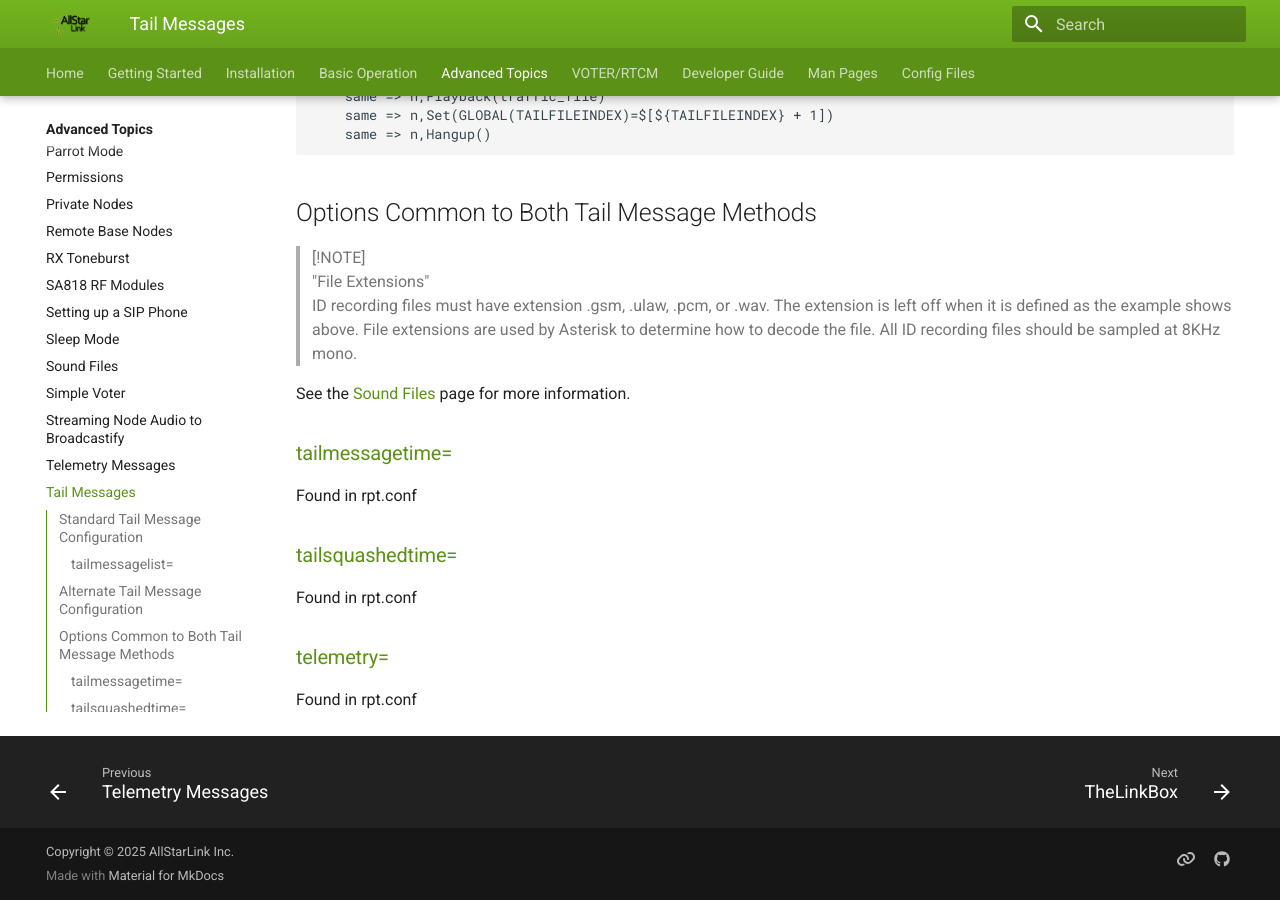
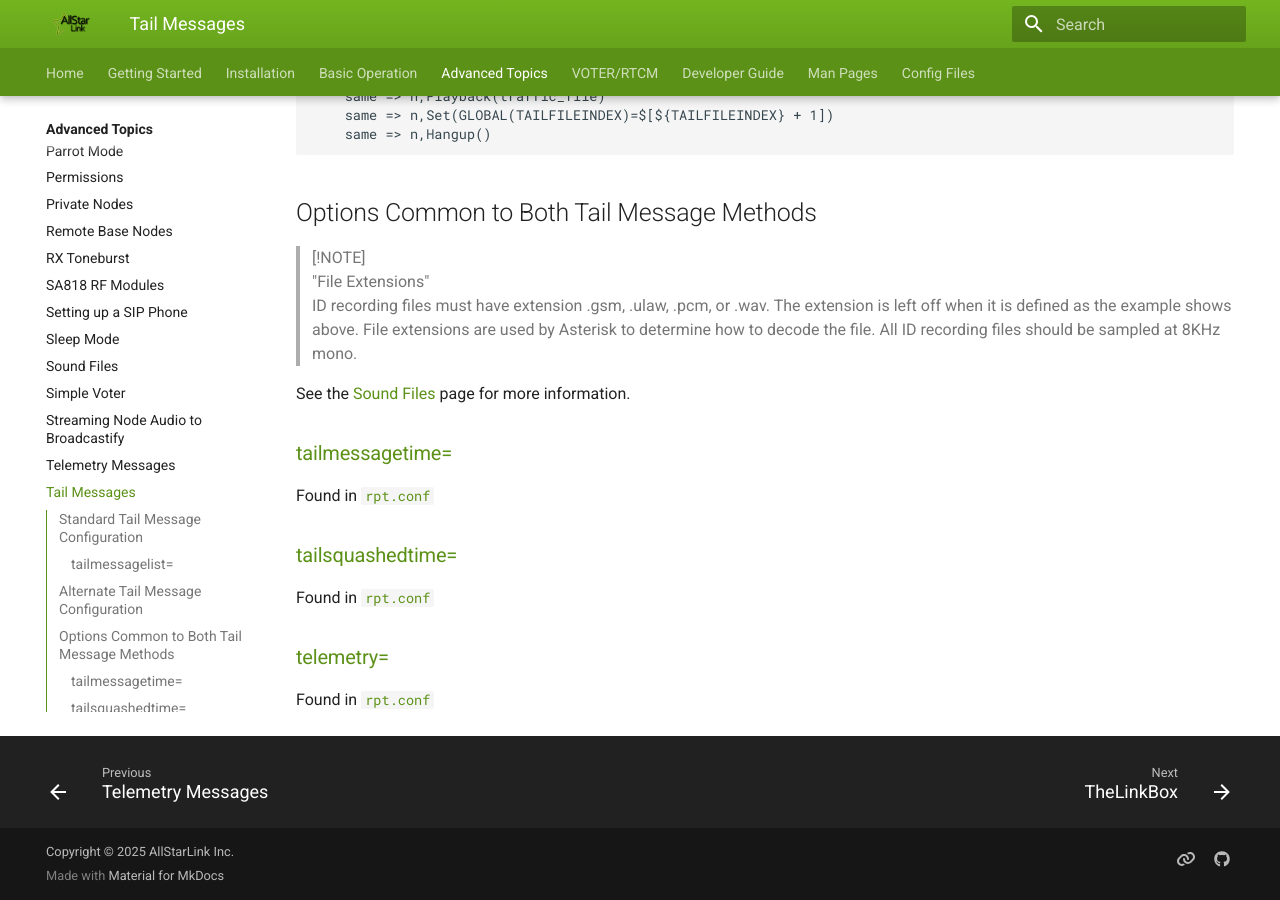
Before and after one commit to AllStarLink/ASL3-Manual, an MkDocs documentation site: the page built from docs/adv-topics/tailmessage.md, in a window 1280 px wide and 900 px high, scrolled down 1377 px. Built offline with MkDocs 1.6.1 and Material for MkDocs 9.7.7, drawn with Linux system fonts in a browser that asks for light colours; some of the changed lines change nothing that is shown.

Commit message:
Update link to rpt_conf.nd

```diff
--- a/docs/adv-topics/tailmessage.md
+++ b/docs/adv-topics/tailmessage.md
@@ -5,7 +5,7 @@
 ## Standard Tail Message Configuration
 
 ### [tailmessagelist=](../config/rpt_conf.md#tailmessagelist)
-Found in [`rpt.conf`](../config/rpt_conf.md#tailmessagelist), this option allows a comma-separated list of audio files to be specified for the tail message function. The tail messages will *rotate* from one to the next until the end of the list is reached, at which point the first message in the list will be selected. If no absolute path name is specified, the directory `/usr/share/asterisk/sounds/en` will be searched for the sound file.  If `sounds_search_custom_dir = yes` in the `asterisk.conf` file, `/usr/share/asterisk/sounds/custom` will also be searched.
+Found in [`rpt.conf`](../config/rpt_conf.md), this option allows a comma-separated list of audio files to be specified for the tail message function. The tail messages will *rotate* from one to the next until the end of the list is reached, at which point the first message in the list will be selected. If no absolute path name is specified, the directory `/usr/share/asterisk/sounds/en` will be searched for the sound file.  If `sounds_search_custom_dir = yes` in the `asterisk.conf` file, `/usr/share/asterisk/sounds/custom` will also be searched.
 The file extension should be omitted.
 
 Sample:
@@ -67,10 +67,10 @@
 See the [Sound Files](../adv-topics/soundfiles.md) page for more information.
 
 ### [tailmessagetime=](../config/rpt_conf.md#tailmessagetime)
-Found in rpt.conf
+Found in [`rpt.conf`](../config/rpt_conf.md)
 
 ### [tailsquashedtime=](../config/rpt_conf.md#tailsquashedtime)
-Found in rpt.conf
+Found in [`rpt.conf`](../config/rpt_conf.md)
 
 ### [telemetry=](../config/rpt_conf.md#telemetry)
-Found in rpt.conf
+Found in [`rpt.conf`](../config/rpt_conf.md)
```
